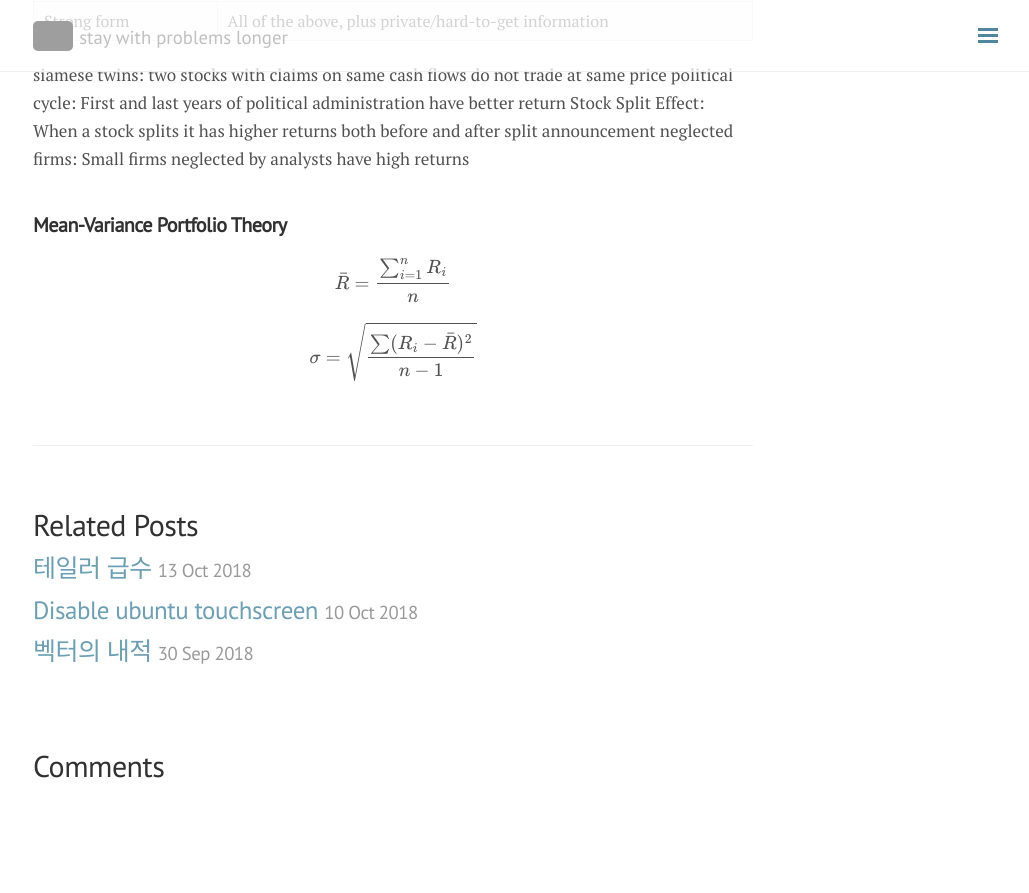
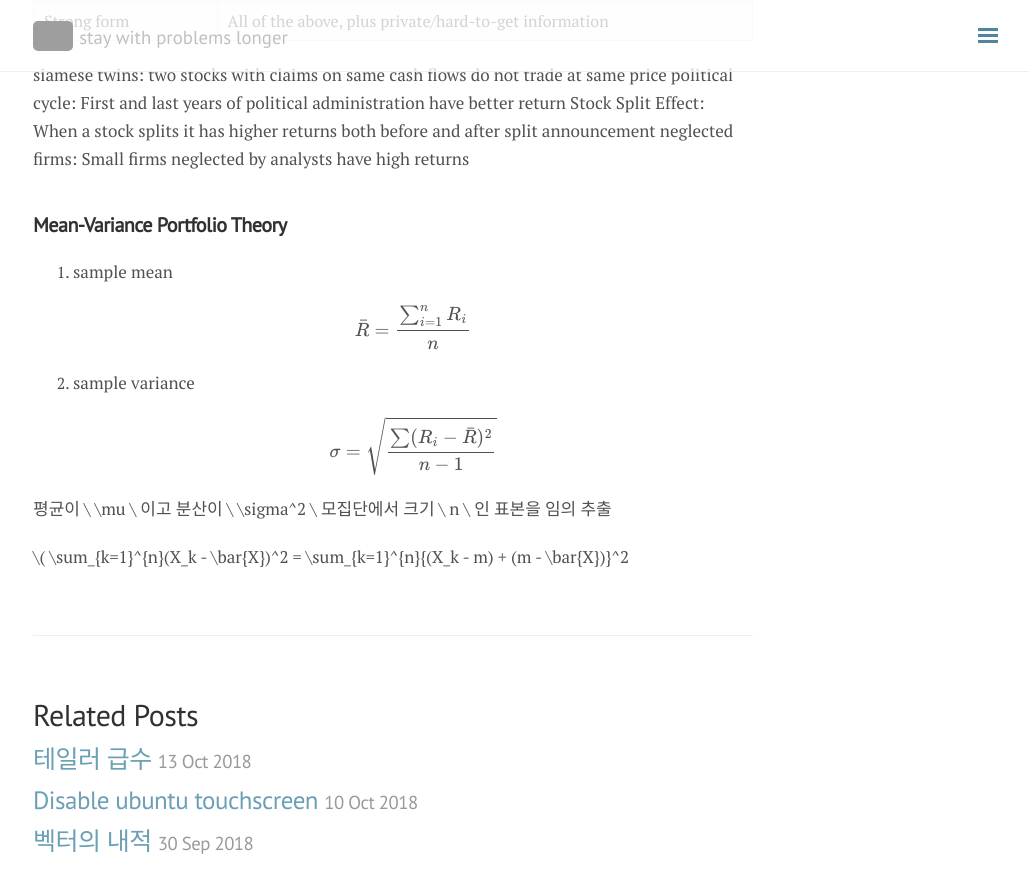
Before and after one commit to seokhoonj/seokhoonj.github.io, a Jekyll site: the page built from _posts/Etc/2018-10-15-Etc-study.md, in a window 1280 px wide and 900 px high, scrolled down 614 px. Shown: the top 893 px of the window, without its empty margins (247-1276 px from the left). Built offline with Jekyll 4.4.1, drawn with Linux system fonts in a browser that asks for light colours; nearby versions of some CDN libraries; formulas are drawn with MathJax 3; comment, search, counter and statistics services are not loaded; before the commit the page ends 1409 px from its top, so only the background shows below that; grey boxes are pictures that could not be loaded.

Commit message:
add _posts

```diff
--- a/_posts/Etc/2018-10-15-Etc-study.md
+++ b/_posts/Etc/2018-10-15-Etc-study.md
@@ -36,6 +36,12 @@ neglected firms: Small firms neglected by analysts have high returns
 Mean-Variance Portfolio Theory
 ---
 
+1. sample mean
 \\( \bar{R} = \frac{\sum\_{i=1}^{n}R\_i}{n} \\)
 
+2. sample variance
 \\( \sigma = \sqrt{\frac{\sum(R\_i - \bar{R})^2}{n - 1}} \\)
+
+평균이 \\ \mu \\ 이고 분산이 \\ \sigma^2 \\ 모집단에서 크기 \\ n \\ 인 표본을 임의 추출
+
+\\( \sum\_{k=1}^{n}(X\_k - \bar{X})^2 = \sum\_{k=1}^{n}\{(X\_k - m) + (m - \bar{X})\}^2
```
